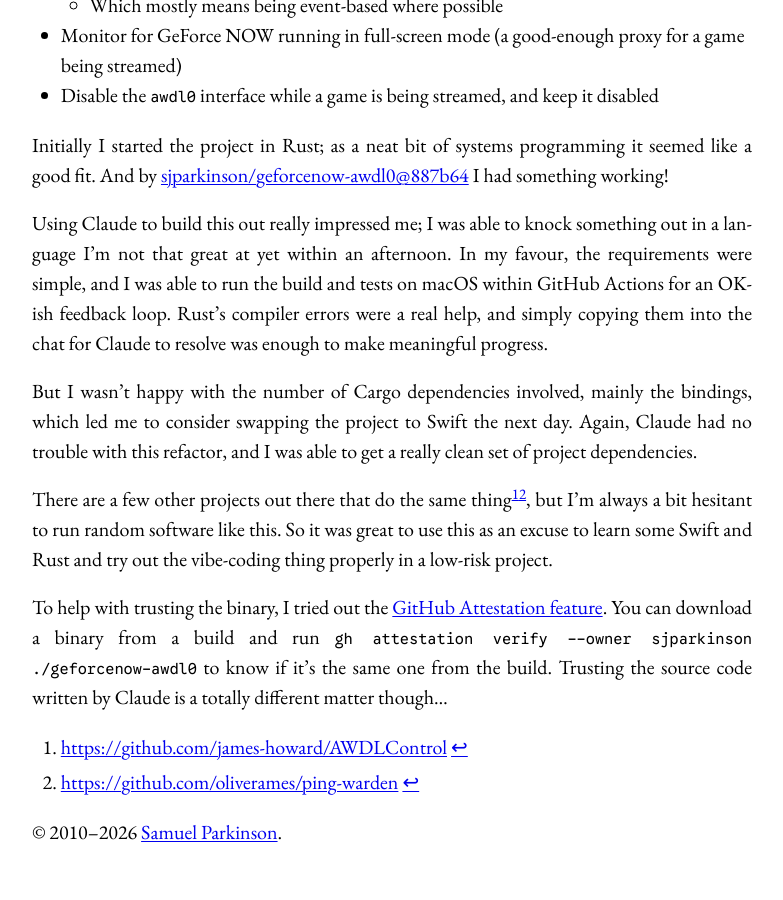
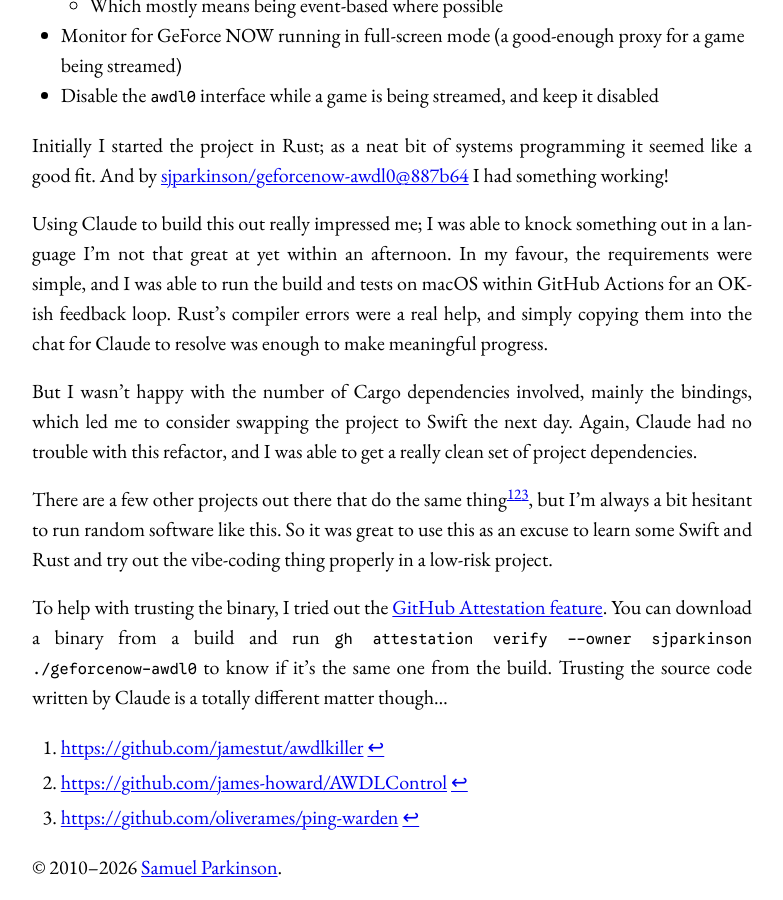
Before and after one commit to sjparkinson/uncomplicated.systems, a Jekyll site: the page built from _posts/2026-02-08-geforcenow-macos.md, in a window 1280 px wide and 900 px high, scrolled down 1154 px. Shown: the whole window, without its empty margins (248-1031 px from the left). Built offline with Jekyll 4.4.1, drawn with Linux system fonts in a browser that asks for light colours; before the commit the page ends 2019 px from its top, so only the background shows below that.

Commit message:
Revise project references and add new link

```diff
--- a/_posts/2026-02-08-geforcenow-macos.md
+++ b/_posts/2026-02-08-geforcenow-macos.md
@@ -37,9 +37,10 @@
 
 But I wasn't happy with the number of Cargo dependencies involved, mainly the bindings, which led me to consider swapping the project to Swift the next day. Again, Claude had no trouble with this refactor, and I was able to get a really clean set of project dependencies.
 
-There are a few other projects out there that do the same thing[^1][^2], but I'm always a bit hesitant to run random software like this. So it was great to use this as an excuse to learn some Swift and Rust and try out the vibe-coding thing properly in a low-risk project.
+There are a few other projects out there that do the same thing[^1][^2][^3], but I'm always a bit hesitant to run random software like this. So it was great to use this as an excuse to learn some Swift and Rust and try out the vibe-coding thing properly in a low-risk project.
 
 To help with trusting the binary, I tried out the [GitHub Attestation feature](https://github.blog/news-insights/product-news/introducing-artifact-attestations-now-in-public-beta/). You can download a binary from a build and run `gh attestation verify --owner sjparkinson ./geforcenow-awdl0` to know if it's the same one from the build. Trusting the source code written by Claude is a totally different matter though...
 
-[^1]: <https://github.com/james-howard/AWDLControl>
-[^2]: <https://github.com/oliverames/ping-warden>
+[^1]: <https://github.com/jamestut/awdlkiller>
+[^2]: <https://github.com/james-howard/AWDLControl>
+[^3]: <https://github.com/oliverames/ping-warden>
```
